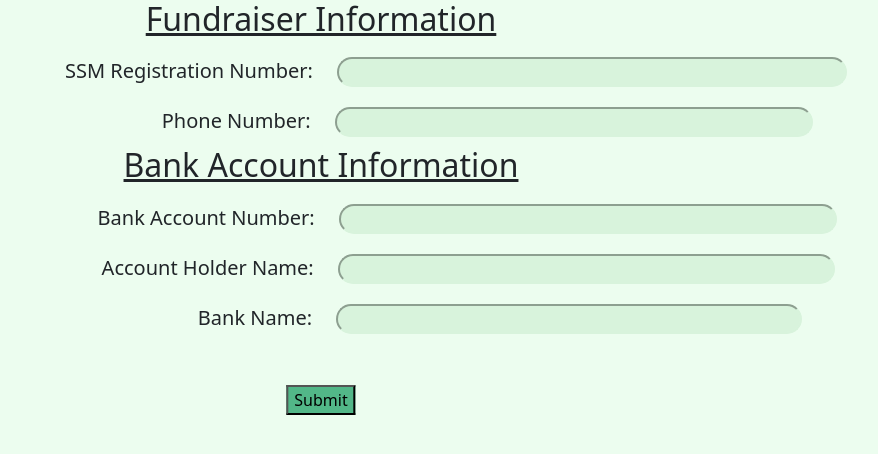
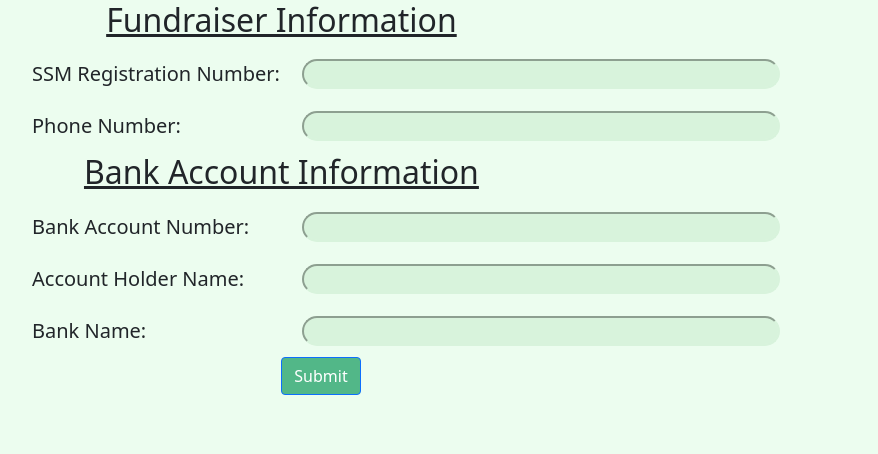
Before and after one commit to marcuswkl/donation-platform, a PHP site: page /fundraiser-registration.php in a window 1280 px wide. Shown: the top 454 px of the page, without its empty margins (319-1197 px from the left). Run offline with PHP 8.4, Linux system fonts and the light colour scheme.

Commit message:
Add files via upload

```diff
--- a/fundraiser-registration.php
+++ b/fundraiser-registration.php
@@ -7,9 +7,6 @@
     <link href="https://cdn.jsdelivr.net/npm/bootstrap@5.1.2/dist/css/bootstrap.min.css" rel="stylesheet" integrity="sha384-uWxY/CJNBR+1zjPWmfnSnVxwRheevXITnMqoEIeG1LJrdI0GlVs/9cVSyPYXdcSF" crossorigin="anonymous">
 
     <style>
-    .center{
-        text-align: center;
-    }
     .font{
         font-size:20px;
     }
@@ -20,7 +17,7 @@
     }
     .sline2{
         display:inline-block;
-        width: 50%;
+        width: 200%;
         background-color:#D8F3DC;
         border-color:#D8F3DC;
         border-radius:25px;
@@ -28,46 +25,70 @@
     }
     .buttoncenter{
         background-color:#52B788;
-        margin:0;
-        position:absolute;
-        top:50%;
-        left:50%;
-        -ms-transform: translate(-50%,-50%);
-        transform: translate(-50%,-50%)
     }
     .body{
         background-color:#ECFDEF;
+        max-width:600px;
+        margin:auto;
     }
     </style>
 
 </head>
 <body class="body">
-<div class="center">
-    <h2><u>Fundraiser Information</u></h2>
-    <div style="padding-left:260px;">
-        <label class="font sline">SSM Registration Number:</label>
-        <input class="sline2" type="text" aria-label="SSM Registration Number" class="form-control">
-    </div>
+
+    <table>
+        <tr style="text-align:center;"><td colspan="2"><h2><u>Fundraiser Information</u></h2></td></tr>
+
+        <tr>
+            <td>
+                <label class="font sline">SSM Registration Number:</label>
+            </td>
+            <td>
+            <input class="sline2" type="text" aria-label="SSM Registration Number" class="form-control">
+            </td>
+
+        </tr>
+        <tr>
+            <td>
+
+                <label class="font sline">Phone Number:</label>
+
+            </td>
+            <td>
+                <input class="sline2" type="text" aria-label="Phone Number" class="form-control">
+            </td>
+        </tr>
+        <tr style="text-align:center;"><td colspan="2"><h2><u>Bank Account Information</u></h2></td></tr>
+
+        <tr>
+            <td>
+                <label class="font sline">Bank Account Number:</label>
+            </td>
+            <td>
+                <input class="sline2" type="text" aria-label="Bank Account Number" class="form-control">
+            </td>
+        </tr>
+        <tr>
+            <td>
+            <label class="font sline">Account Holder Name:</label>
+            </td>
+            <td>
+            <input class="sline2" type="text" aria-label="Account Holder Name" class="form-control">
+            </td>
+        </tr>
+        <tr>
+            <td>
+            <label class="font sline">Bank Name:</label>
+            </td>
+            <td>
+            <input class="sline2" type="text" aria-label="Bank Name" class="form-control">
+            </td>
+        </tr>
+    </table>
+
+
+<div style="display:flex;align-items:center;justify-content:center;">
+<input class="buttoncenter btn btn-primary" type="submit" value="Submit">
 </div>
-<div class="center" style="padding-left:323px;">
-    <label class="font sline">Phone Number:</label>
-    <input class="sline2" type="text" aria-label="Phone Number" class="form-control">
-</div>
-<div class="center">
-    <h2><u>Bank Account Information</u></h2>
-    <div style="padding-left:283px;">
-        <label class="font sline">Bank Account Number:</label>
-        <input class="sline2" type="text" aria-label="Bank Account Number" class="form-control">
-    </div>
-</div>
-<div class="center" style="padding-left:285px;">
-    <label class="font sline">Account Holder Name:</label>
-    <input class="sline2" type="text" aria-label="Account Holder Name" class="form-control">
-</div>
-<div class="center" style="padding-left:348px;">
-    <label class="font sline">Bank Name:</label>
-    <input class="sline2" type="text" aria-label="Bank Name" class="form-control">
-</div>
-<input class="buttoncenter" type="submit" value="Submit">
 </body>
 </html>
```
Also changed, not shown: fundraiser-home.php (+13 -13 lines), project-dashboard.php (+21 -8 lines).
